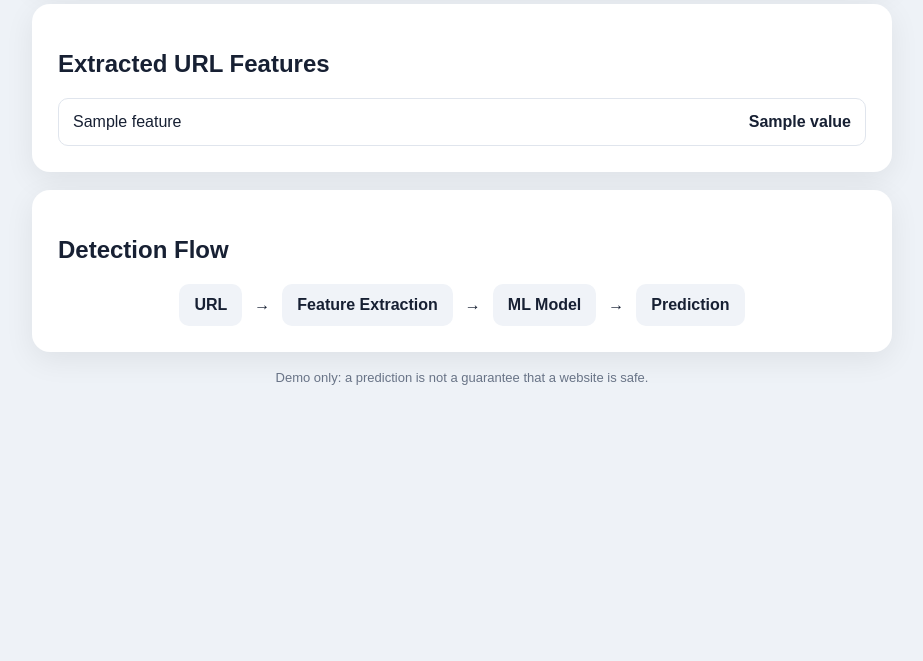
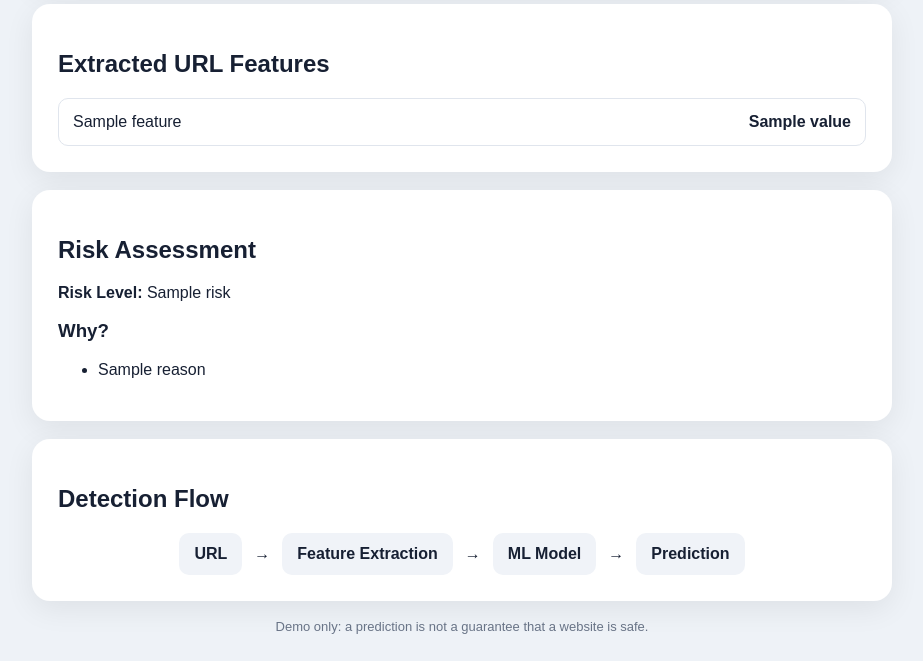
Before and after one commit to bhuvana444/phishing-website-detection, a Python web app: template templates/index.html in a window 1280 px wide. Shown: the part 521-1182 px from the top of the page, without its empty margins (178-1101 px from the left). Before the commit the page ends 906 px from the top, so only its background shows below. Run offline with Jinja, Linux system fonts and the light colour scheme; the template is opened without the code that fills it: most values are stand-ins (such as "Sample title", 1, 10 or a date in 2020).

Commit message:
Implement risk assessment display in index.html
Add risk assessment section to the index template

```diff
--- a/templates/index.html
+++ b/templates/index.html
@@ -49,6 +49,21 @@
     </div>
   </div>
   {% endif %}
+  {% if risk %}
+<div class="card">
+    <h2>Risk Assessment</h2>
+    <p><strong>Risk Level:</strong> {{ risk }}</p>
+
+    {% if reasons %}
+    <h3>Why?</h3>
+    <ul>
+        {% for reason in reasons %}
+        <li>{{ reason }}</li>
+        {% endfor %}
+    </ul>
+    {% endif %}
+</div>
+{% endif %}
 
   <div class="card flow">
     <h2>Detection Flow</h2>
```
